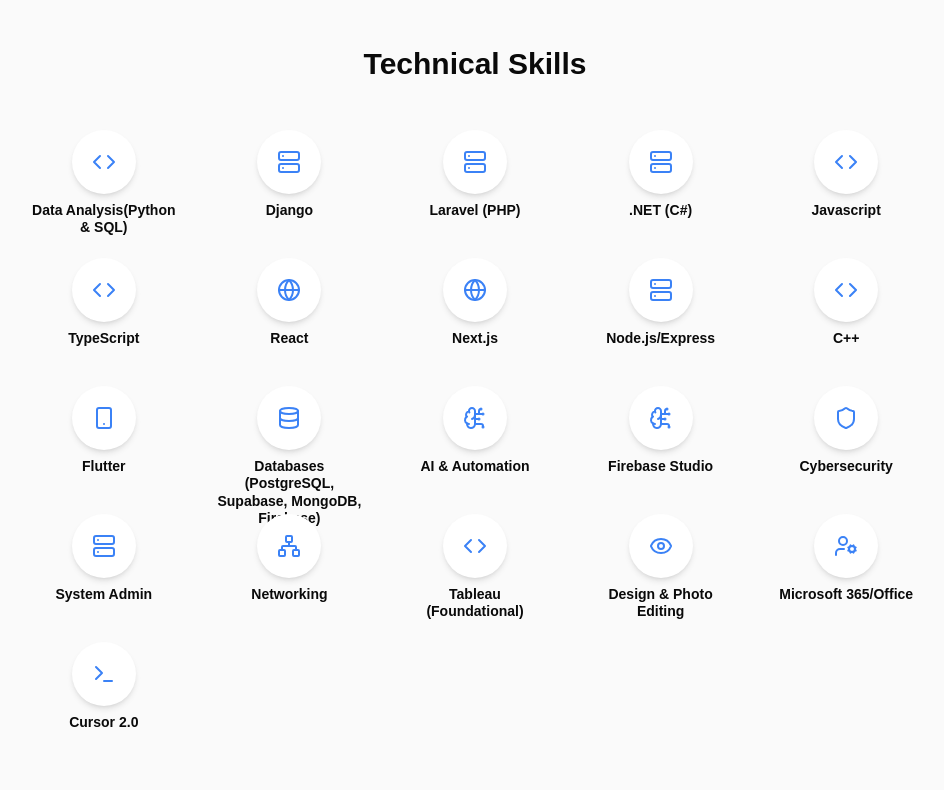
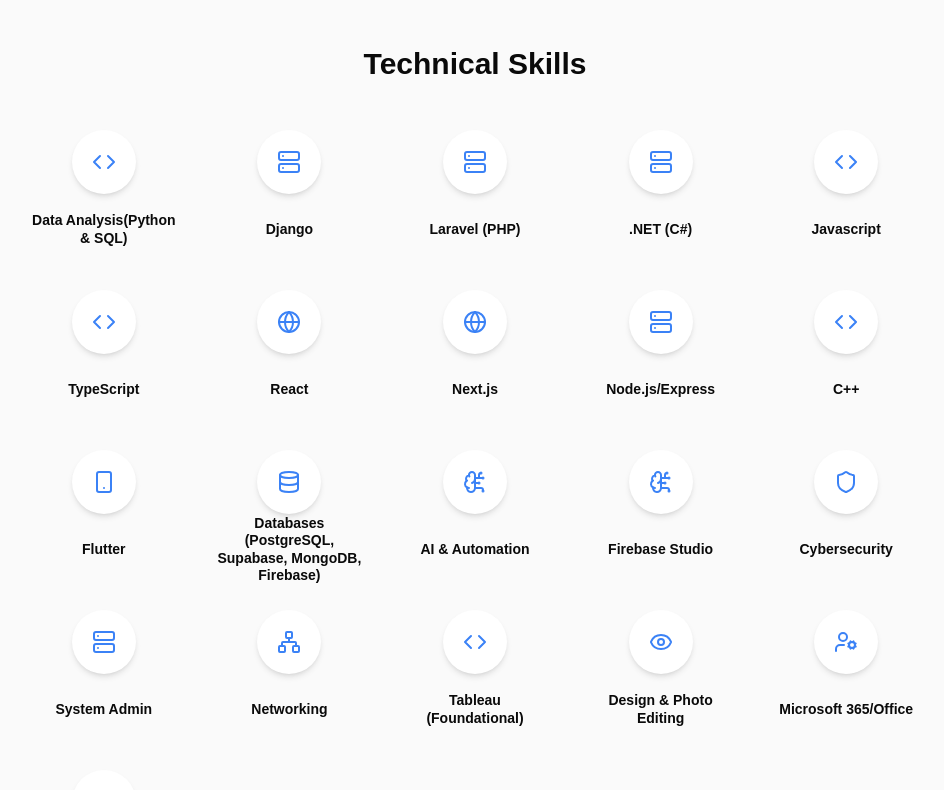
Before and after one commit to MS0C54073/muzoprof, a Next.js app: page / in a window 1280 px wide. Shown: the part 1720-2510 px from the top of the page, without its empty margins (165-1109 px from the left). Built offline with nearby package versions, Linux system fonts and the light colour scheme.

Commit message:
The Technical Skills are not aligned properly, fix this

```diff
--- a/src/app/page.tsx
+++ b/src/app/page.tsx
@@ -742,9 +742,9 @@
             y = addSectionTitle("Core Competencies", y);
             doc.setFontSize(9);
             doc.setFont('Helvetica', 'normal');
-            doc.setTextColor(51, 65, 85); // slate-700
+            doc.setTextColor(51, 65, 85);
 
-            const skillsString = cvData.skills.map(skill => `• ${skill}`).join(' ');
+            const skillsString = cvData.skills.map(skill => `• ${skill}`).join('  ');
             const skillsLines = doc.splitTextToSize(skillsString, contentWidth);
 
             checkPageBreak(skillsLines.length * 9 * lineHeight);
@@ -999,11 +999,13 @@
           <h2 className="text-3xl font-bold text-center mb-12"><TranslatedText text="Technical Skills" /></h2>
           <div className="max-w-4xl mx-auto grid grid-cols-2 md:grid-cols-3 lg:grid-cols-5 gap-8">
             {skills.map(skill => (
-              <div key={skill.name} className="flex flex-col items-center justify-start text-center gap-2 h-24">
+              <div key={skill.name} className="flex flex-col items-center text-center gap-2">
                 <div className="w-16 h-16 bg-background rounded-full flex items-center justify-center shadow-md text-primary flex-shrink-0">
                   {skill.icon}
                 </div>
-                <p className="font-semibold text-foreground text-sm leading-tight px-1"><TranslatedText text={skill.name} /></p>
+                <p className="font-semibold text-foreground text-sm leading-tight px-1 h-14 flex items-center justify-center">
+                    <TranslatedText text={skill.name} />
+                </p>
               </div>
             ))}
           </div>
```
